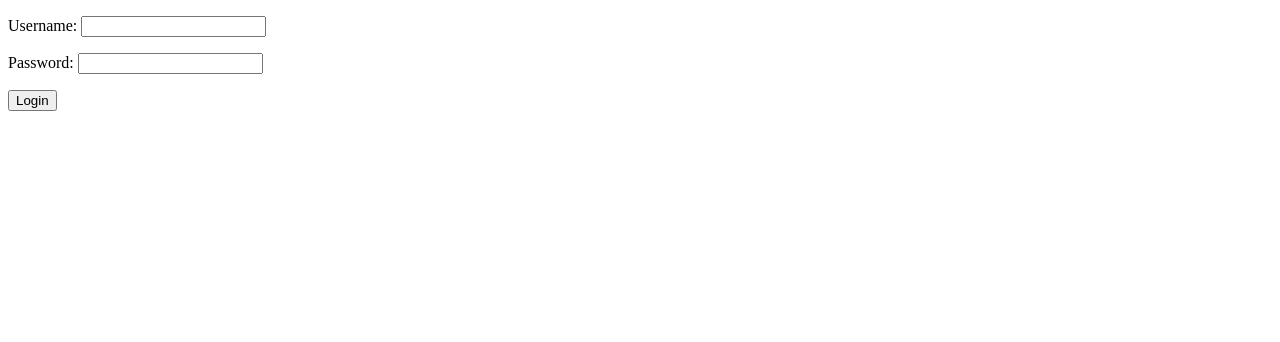
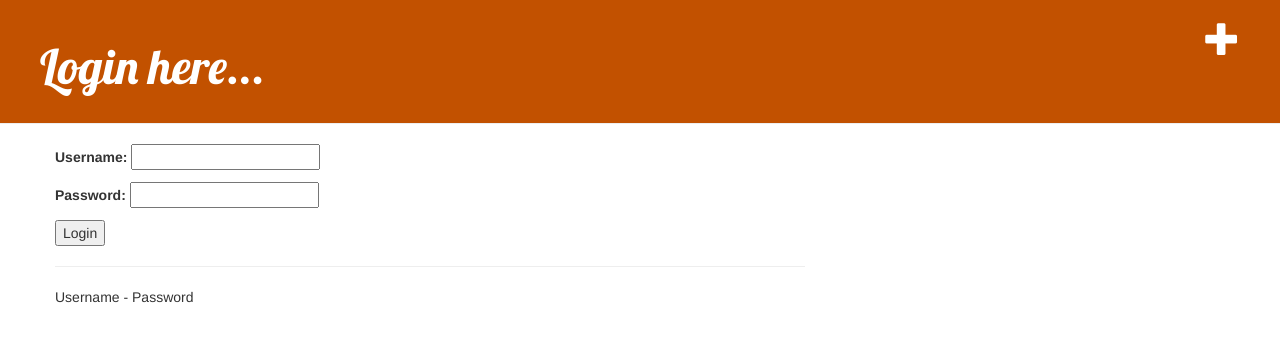
Before and after one commit to Gagan-IIT/DjangoApps, a Django app: page /login/ in a window 1280 px wide. Shown: the top 342 px of the page. Run offline with Django 3.2, Linux system fonts and the light colour scheme; data that the repository does not hold is empty; some libraries are stand-ins or nearby versions.

Commit message:
Add button and page created

```diff
--- a/login/forms.py
+++ b/login/forms.py
@@ -4,7 +4,7 @@ from .models import Login
 
 class LoginForm(forms.ModelForm):
     username = forms.CharField(max_length = 120)
-    password = forms.CharField(max_length = 32)
+    password = forms.CharField(max_length = 32, widget=forms.PasswordInput)
 
     class Meta:
         model = Login
@@ -12,36 +12,14 @@ class LoginForm(forms.ModelForm):
             'username',
             'password',
         ]
-"""
-    def clean_username(self):
-        user = self.cleaned_data.get("username")
-        pass_word = self.cleaned_data.get("password")
-        print(self.cleaned_data)
-        logins = Login.objects.all()
-        count=0
-        for i in range(len(logins)):
-            #print(logins[i])
-            if(user == logins[i].username):
-                count=count+1
-                break;
-        if(count==1):
-            return i
-        else:
-            raise forms.ValidationError("Username/password is invalid.")
 
-    def clean_password(self, *args, **kwargs):
-        password = self.cleaned_data.get("password")
-        if not self.username.check_password(password):
-            raise ValidationError('Password is invalid.')
-        pass_word = self.cleaned_data.get("password")
-        logins = Login.objects.all()
-        #print(self.cleaned_data)
-        return pass_word
+class AddLoginForm(forms.ModelForm):
+    username = forms.CharField(max_length = 120)
+    password = forms.CharField(max_length = 32, widget=forms.PasswordInput)
 
-        if(pass_word == logins[i].password):
-            return pass_word
-        else:
-            #print(pass_word)
-            #print('gotten:' + logins[i].password)
-            raise forms.ValidationError("password is invalid.")
-        """
+    class Meta:
+        model = Login
+        fields = [
+            'username',
+            'password',
+        ]
--- /dev/null
+++ b/login/static/css/login.css
@@ -0,0 +1,46 @@
+.page-header {
+    background-color: #C25100;
+    margin-top: 0;
+    padding: 20px 20px 20px 40px;
+}
+
+.page-header h1, .page-header h1 a, .page-header h1 a:visited, .page-header h1 a:active {
+    color: #ffffff;
+    font-size: 36pt;
+    text-decoration: none;
+}
+
+.content {
+    margin-left: 40px;
+}
+
+h1, h2, h3, h4 {
+    font-family: 'Lobster', cursive;
+}
+
+.date {
+    color: #828282;
+}
+
+.save {
+    float: right;
+}
+
+.post-form textarea, .post-form input {
+    width: 100%;
+}
+
+.top-menu, .top-menu:hover, .top-menu:visited {
+    color: #ffffff;
+    float: right;
+    font-size: 26pt;
+    margin-right: 20px;
+}
+
+.post {
+    margin-bottom: 70px;
+}
+
+.post h2 a, .post h2 a:visited {
+    color: #000000;
+}
--- /dev/null
+++ b/login/templates/login/base.html
@@ -0,0 +1,28 @@
+{% load static %}
+<html>
+    <head>
+        <title>
+            {% block title %}
+            {% endblock %}
+        </title>
+        <link rel="stylesheet" href="//maxcdn.bootstrapcdn.com/bootstrap/3.2.0/css/bootstrap.min.css">
+        <link rel="stylesheet" href="//maxcdn.bootstrapcdn.com/bootstrap/3.2.0/css/bootstrap-theme.min.css">
+        <link href='//fonts.googleapis.com/css?family=Lobster&subset=latin,latin-ext' rel='stylesheet' type='text/css'>
+        <link rel="stylesheet" href="{% static 'css/login.css' %}">
+    </head>
+    <body>
+        <div class="page-header">
+            {% block add_button %}{% endblock %}
+            <!--<a href="{% url 'login_add' %}" class="top-menu"><span class="glyphicon glyphicon-plus"></span></a>-->
+            <h1><a href="/login/">{% block head %} {% endblock %}</a></h1>
+        </div>
+        <div class="content container">
+            <div class="row">
+                <div class="col-md-8">
+                    {% block content %}
+                    {% endblock %}
+                </div>
+            </div>
+        </div>
+    </body>
+</html>
--- a/login/templates/login/login_page.html
+++ b/login/templates/login/login_page.html
@@ -1,15 +1,23 @@
-<!doctype html>
+{% extends 'login/base.html' %}
 
-<head>
-    <title>
-        Login Page
-    </title>
-</head>
-<body>
+{% block title %}
+    Login here!
+{% endblock %}
+
+{% block add_button %}<a href="{% url 'login_add' %}" class="top-menu"><span class="glyphicon glyphicon-plus"></span></a>{% endblock %}
+
+{% block head %} Login here...{% endblock %}
+
+
+{% block content %}
     <form method='POST'> {% csrf_token %}
         {{ form.as_p }}
         <input type='submit' value='Login'/>
     </form>
     {% if res %}{{ res }}{% endif %}
-
-</body>
+    <hr/>
+    <p>Username - Password</p>
+    {% for l in logins %}
+    <p>{{ l.username }} - {{ l.password }}</p>
+    {% endfor %}
+     {% endblock %}
--- a/login/views.py
+++ b/login/views.py
@@ -1,7 +1,7 @@
 from django.shortcuts import render
 
 from .models import Login
-from .forms import LoginForm
+from .forms import LoginForm, AddLoginForm
 
 # Create your views here.
 def login_page_view(request):
@@ -31,9 +31,21 @@ def login_page_view(request):
         my_context = {
             'res' : res,
             'form': form,
+            'logins':logins
         }
     else:
         my_context = {
-            'form' :form
+            'form' :form,
+            'logins':logins
         }
     return render(request, 'login/login_page.html', my_context)
+
+def login_add_view(request):
+    #form = AddLoginForm()
+    if request.method=="POST":
+        form = AddLoginForm(request.POST)
+        if form.is_valid():
+            post = form.save()
+    else:
+        form = AddLoginForm()
+    return render(request, 'login/add.html', {'form': form})
--- a/tasks/settings.py
+++ b/tasks/settings.py
@@ -124,3 +124,5 @@ USE_TZ = True
 # https://docs.djangoproject.com/en/3.0/howto/static-files/
 
 STATIC_URL = '/static/'
+
+STATIC_ROOT = os.path.join(BASE_DIR, 'static')
--- a/tasks/urls.py
+++ b/tasks/urls.py
@@ -16,10 +16,11 @@ Including another URLconf
 from django.contrib import admin
 from django.urls import path
 
-from login.views import login_page_view
+from login.views import login_page_view, login_add_view
 
 urlpatterns = [
     path('admin/', admin.site.urls),
 
-    path('login/', login_page_view),
+    path('login/', login_page_view, name='login_page'),
+    path('login/add/', login_add_view, name='login_add'),
 ]
```
Also changed, not shown: login/templates/login/add.html (added, +17 -0 lines).
